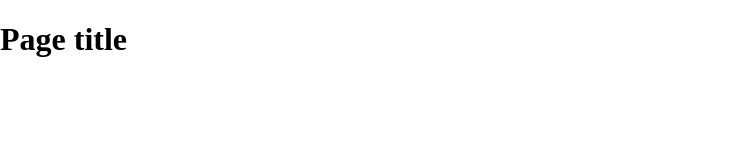
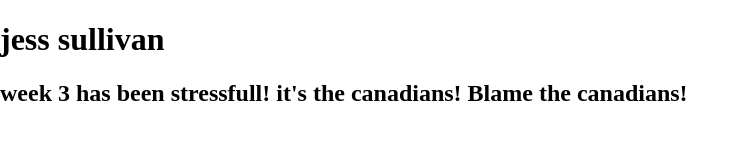
Before and after one commit to Sulljes/inclassrepo, a plain HTML site: page index.html in a window 1280 px wide. Shown: the whole page, without its empty margins (0-749 px from the left). Drawn offline with nearby package versions, Linux system fonts and the light colour scheme.

Commit message:
changed inital
blame the canadians for our problems:x

```diff
--- a/index.html
+++ b/index.html
@@ -14,7 +14,8 @@
     </head>
     <body>
     <header>
-	<h1>Page title</h1>
+	<h1>jess sullivan</h1>
+        <h2>week 3 has been stressfull! it's the canadians! Blame the canadians!</h2>
     </header>
     <nav id="pageNav">
     </nav>
```
